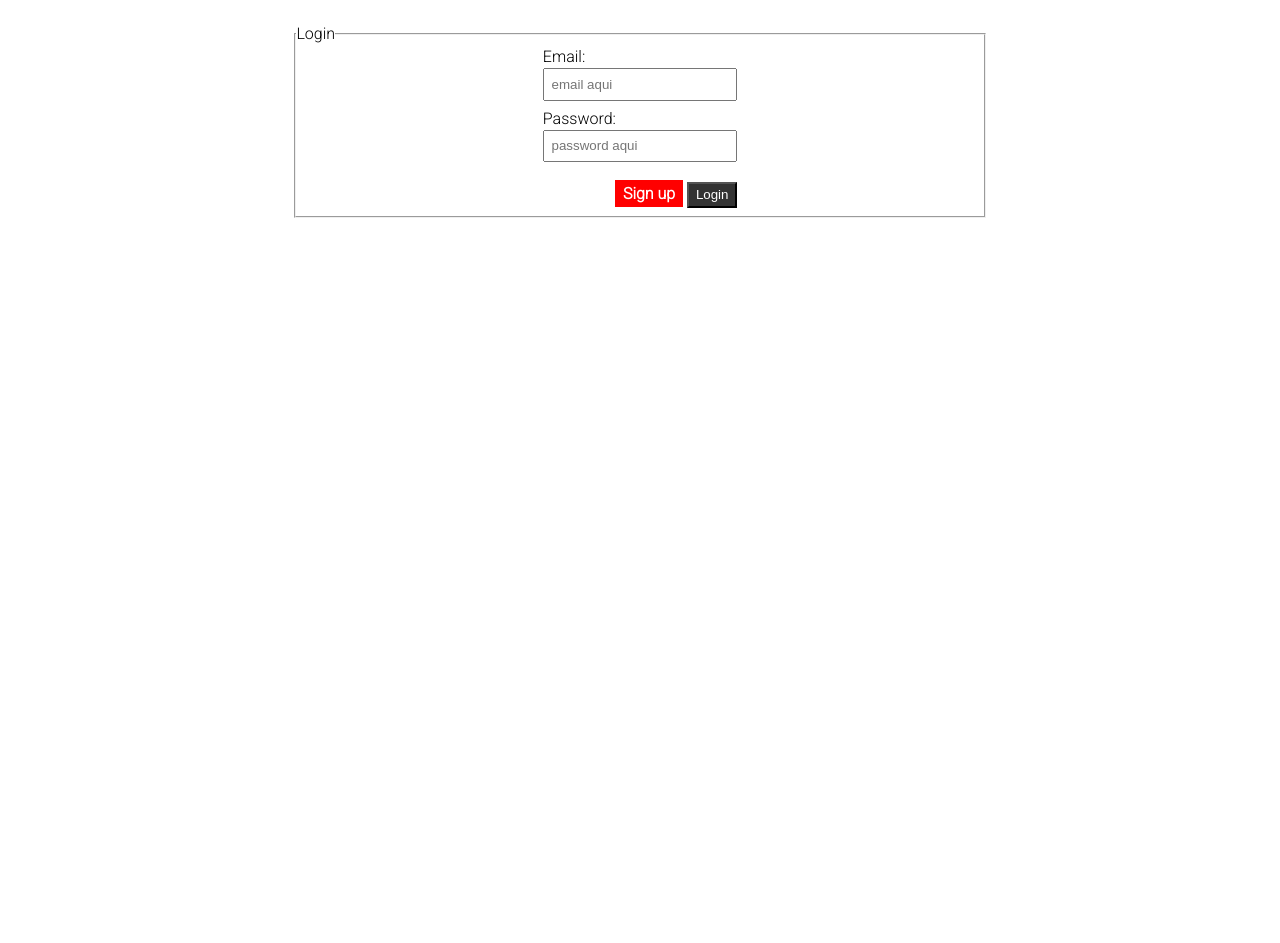
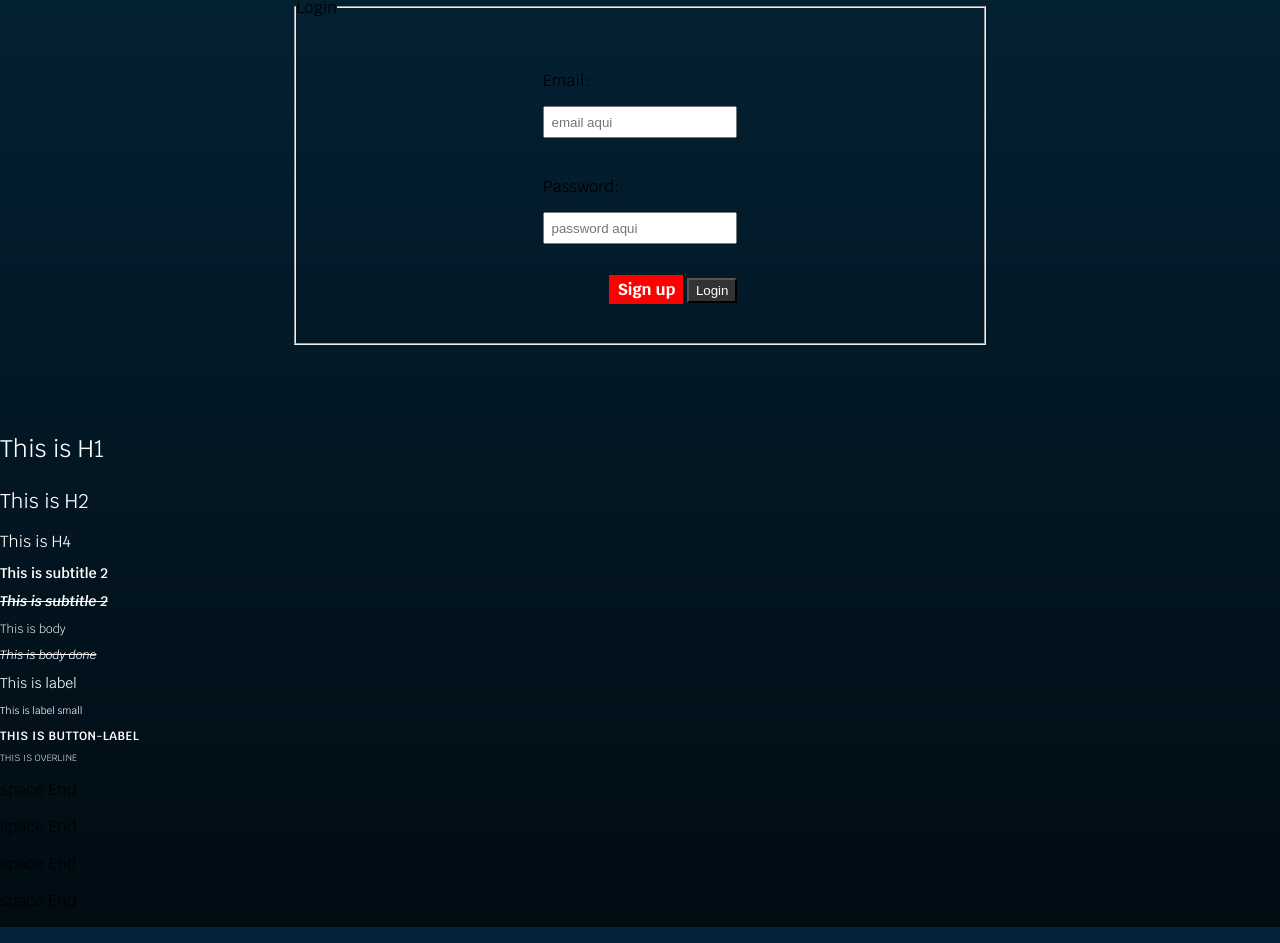
Before and after one commit to f-mantovani/project-3-client, a React (Create React App) app: page / in a window 1280 px wide. Shown: the part 234-1177 px from the top of the page. Before the commit the page ends 800 px from the top, so only its background shows below. Built offline with nearby package versions, Linux system fonts and the light colour scheme.

Commit message:
created the text component classes

```diff
--- a/src/App.css
+++ b/src/App.css
@@ -1,22 +1,130 @@
-@import url('https://fonts.googleapis.com/css2?family=Roboto:wght@300&display=swap');
+@import url('https://fonts.googleapis.com/css2?family=Krub:ital,wght@0,200;0,300;0,400;0,500;0,600;0,700;1,200;1,300;1,400;1,500;1,600;1,700&display=swap');
 
 :root {
-    font-family: 'Roboto', sans-serif;
+  font-family: 'Krub', sans-serif;
+  background: linear-gradient(180deg, #042539 0%, #010c13 100%);
+  --font-color: #ffffff;
+  --fw-300: 300;
+  --fw-400: 400;
+  --fw-600: 600;
+  --fs-xtra-small:.563rem;
+  --fs-small:.625rem;
+  --fs-medium:.75rem;
+  --fs-large:0.875rem;
+  --fs-xtra-large:1rem;
+  --fs-sub-title:1.25rem;
+  --fs-main-title:1.5rem;
 }
 
-
-
-*, *::after, *::before {
-    box-sizing: border-box;
-    margin: 0;
-    padding: 0;
+*,
+*::after,
+*::before {
+  box-sizing: border-box;
+  margin: 1em 0;
+  padding: 0;
 }
 
 img {
-    max-width: 100%;
+  max-width: 100%;
 }
 
-h1, h2, h3, h4, h5 {
-    margin: 1em 0;
-    line-height: 1.1;
+h1,
+h2,
+h3,
+h4,
+h5 {
+  margin: 1em 0;
 }
+
+h1 {
+  font-style: normal;
+  font-weight: var(--fw-400);
+  font-size: var(--fs-main-title);
+  line-height: 120%;
+  color: var(--font-color);
+}
+
+h2 {
+  font-style: normal;
+  font-weight: var(--fw-400);
+  font-size: var(--fs-sub-title);
+  color: var(--font-color);
+}
+
+h4 {
+  font-style: normal;
+  font-weight: var(--fw-400);
+  font-size: var(--fs-xtra-large);
+  line-height: 1;
+  color: var(--font-color);
+}
+
+.subtitle2 {
+  font-style: normal;
+  font-weight: var(--fw-600);
+  font-size: var(--fs-large);
+  line-height: var(--fs-large);
+  color: var(--font-color);
+}
+
+.subtitle2-done {
+  font-style: italic;
+  font-weight: var(--fw-600);
+  font-size: var(--fs-large);
+  line-height: var(--fs-large);
+  color: var(--font-color);
+  text-decoration-line: line-through;
+}
+
+.body {
+  font-style: normal;
+  font-weight: var(--fw-300);
+  font-size: var(--fs-medium);
+  line-height: var(--fs-large);
+  color: var(--font-color);
+}
+
+.body-done {
+  font-style: italic;
+  font-weight: var(--fw-400);
+  font-size: var(--fs-medium);
+  line-height: var(--fs-large);
+  color: var(--font-color);
+  text-decoration-line: line-through;
+}
+
+.label {
+  font-style: normal;
+  font-weight: var(--fw-400);
+  font-size: var(--fs-large);
+  line-height: var(--fs-large);
+  color: var(--font-color);
+}
+
+.label-small {
+  font-style: normal;
+  font-weight: var(--fw-400);
+  font-size: var(--fs-small);
+  line-height: var(--fs-large);
+  color: var(--font-color);
+}
+
+.button-label {
+  font-style: normal;
+  font-weight: var(--fw-600);
+  font-size: var(--fs-medium);
+  line-height: var(--fs-medium);
+  color: var(--font-color);
+  letter-spacing: 0.04em;
+  text-transform: uppercase;
+}
+
+.overline {
+  font-style: normal;
+  font-weight: var(--fw-300);
+  font-size: var(--fs-xtra-small);
+  line-height: var(--fs-xtra-small);
+  color: var(--font-color);
+  letter-spacing: 0.015em;
+  text-transform: uppercase;
+}
--- a/src/components/Login/LoginForm.js
+++ b/src/components/Login/LoginForm.js
@@ -39,7 +39,7 @@ const LoginForm = () => {
               ></InputPlato>
             </div>
             <div className='login-btn-group'>
-              <NavLinkPlato logout to='/signup'>Sign up</NavLinkPlato>
+              <NavLinkPlato logout="true" to='/signup'>Sign up</NavLinkPlato>
               <ButtonPlato onClick={loginUser}>Login</ButtonPlato>
             </div>
           </div>
--- a/src/components/Navbar.js
+++ b/src/components/Navbar.js
@@ -27,9 +27,9 @@ const Navbar = () => {
          className={!toggle ? "untoggle-button" : "toggled"}
          />
 
-    <h1 className={toggle && "toggled"}>Plato</h1>
+    <h1 className={toggle ? "toggled" : "undefined"}>Plato</h1>
 
-    <ul className={toggle && "toggled"}>
+    <ul className={toggle ? "toggled" : "undefined"}>
       <li><NavLinkPlato to="/dashboard">Dashboard</NavLinkPlato></li>
       <li><NavLinkPlato to="/mytasks">My Tasks</NavLinkPlato></li>
       <li><NavLinkPlato to="/events">Events</NavLinkPlato></li>
@@ -37,7 +37,7 @@ const Navbar = () => {
 
     </ul>
 
-    <NavLinkPlato className={toggle && "toggled"} logout to="/">Logout</NavLinkPlato>
+    <NavLinkPlato className={toggle ? "toggled" : "undefined"} logout="true" to="/">Logout</NavLinkPlato>
 
     </SideBar>
     </>
--- a/src/pages/Login/Login.js
+++ b/src/pages/Login/Login.js
@@ -10,6 +10,21 @@ const Login = () => {
       <LogoHeader />
       <LoginForm />
       {/* Login social */}
+      <h1>This is H1</h1>
+      <h2>This is H2</h2>
+      <h4>This is H4</h4>
+      <p className='subtitle2'>This is subtitle 2</p>
+      <p className='subtitle2-done'>This is subtitle 2</p>
+      <p className="body">This is body</p>
+      <p className="body-done">This is body done</p>
+      <p className="label">This is label</p>
+      <p className="label-small">This is label small</p>
+      <p className="button-label">This is button-label</p>
+      <p className="overline">This is overline</p>
+      <p>space End</p>
+      <p>space End</p>
+      <p>space End</p>
+      <p>space End</p>
     </>
   )
 }
```
